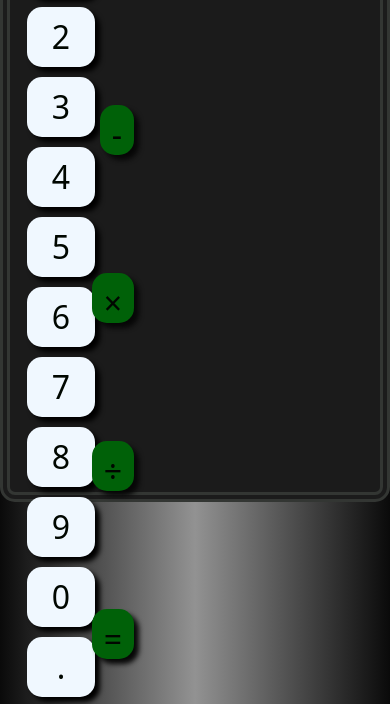
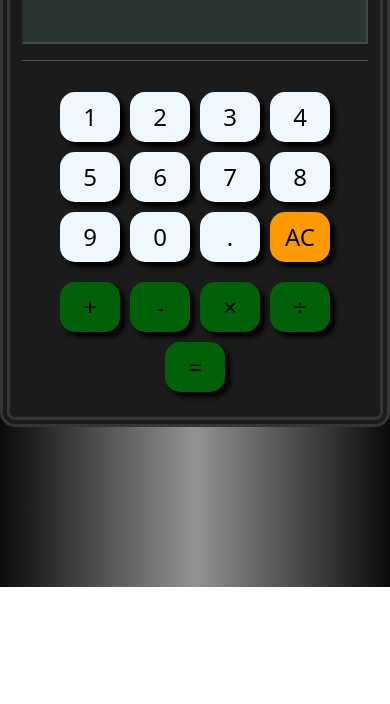
Before and after one commit to aaqil302/Calculator, a plain HTML site: page index.html in a window 390 px wide. Shown: the part 257-961 px from the top of the page. After the commit the page ends 844 px from the top, so only its background shows below. Drawn offline with Linux system fonts and the light colour scheme.

Commit message:
change css

```diff
--- a/css/style.css
+++ b/css/style.css
@@ -1,27 +1,32 @@
-*{
+* {
   margin: 0;
   padding: 0;
 }
-#body{
+
+#body {
   background-image: linear-gradient(to right, rgb(10, 10, 10), rgb(146, 146, 146), rgb(10, 10, 10));
   color: aliceblue;
   display: flex;
   justify-content: center;
+  align-items: center; /* Center content vertically */
+  height: 100vh; /* Make sure body takes full height */
 }
-.container{
+
+.container {
   background-color: rgb(27, 27, 27);
-  height: 85vh;
+  height: 75vh;
   border: rgb(51, 54, 51) double 10px;
   border-radius: 15px;
+  padding: 20px; /* Add padding */
+}
 
-
-}
-.box{
+.box {
   background-color: rgb(27, 27, 27);
   height: 10px;
   border-radius: 20px;
 }
-.screen{
+
+.screen {
   font-family: 'Orbitron', monospace;
   background-color: rgb(43, 54, 49);
   font-size: 2rem;
@@ -31,16 +36,20 @@
   height: 85px;
   width: 100%;
 }
-.button{
+
+.button {
   display: flex;
+  flex-direction: column; /* Stack buttons vertically */
 }
-.count{
-  width: 20vw;
+
+.count, .cal {
   display: flex;
   flex-wrap: wrap;
+  justify-content: center; /* Center buttons */
   margin-top: 10px;
 }
-.count .btn{
+
+.count .btn, .cal .btn {
   font-variant-numeric: normal;
   font-size: 2rem;
   color: rgb(0, 7, 0);
@@ -51,28 +60,36 @@
   border: none;
   border-radius: 15px;
   box-shadow: 5px 5px 5px #000000;
+}
 
-}
-#ac{
+#ac {
   background-color: rgb(255, 153, 0);
 }
-.cal{
-  width: 10vw;
-  display: flex;
-  justify-content: end;
-  flex-wrap: wrap;
-  margin-top: 10px;
+
+.cal .btn {
+  background-color: rgb(0, 97, 8);
 }
-.cal .btn{
-  font-variant-numeric: normal;
-  font-size: 2rem;
-  color: rgb(0, 7, 0);
-  margin: 5px;
-  width: 100px;
-  height: 50px;
-  background-color: rgb(0, 97, 8);
-  border: none;
-  border-radius: 15px;
-  box-shadow: 5px 5px 5px #070707;
 
+/* Media Query for Mobile Screens */
+@media (max-width: 768px) {
+  .container {
+    width: 90vw; /* Adjust container width */
+    height: auto; /* Allow height to adjust based on content */
+  }
+
+  .screen {
+    font-size: 1.5rem; /* Adjust font size */
+    height: 60px; /* Adjust height */
+  }
+
+  .count .btn, .cal .btn {
+    font-size: 1.5rem; /* Adjust font size */
+    width: 60px; /* Adjust button width */
+    height: 50px; /* Adjust button height */
+  }
+
+  .cal {
+    width: 100%; /* Make sure cal section takes full width */
+    justify-content: center; /* Center buttons */
+  }
 }
```
